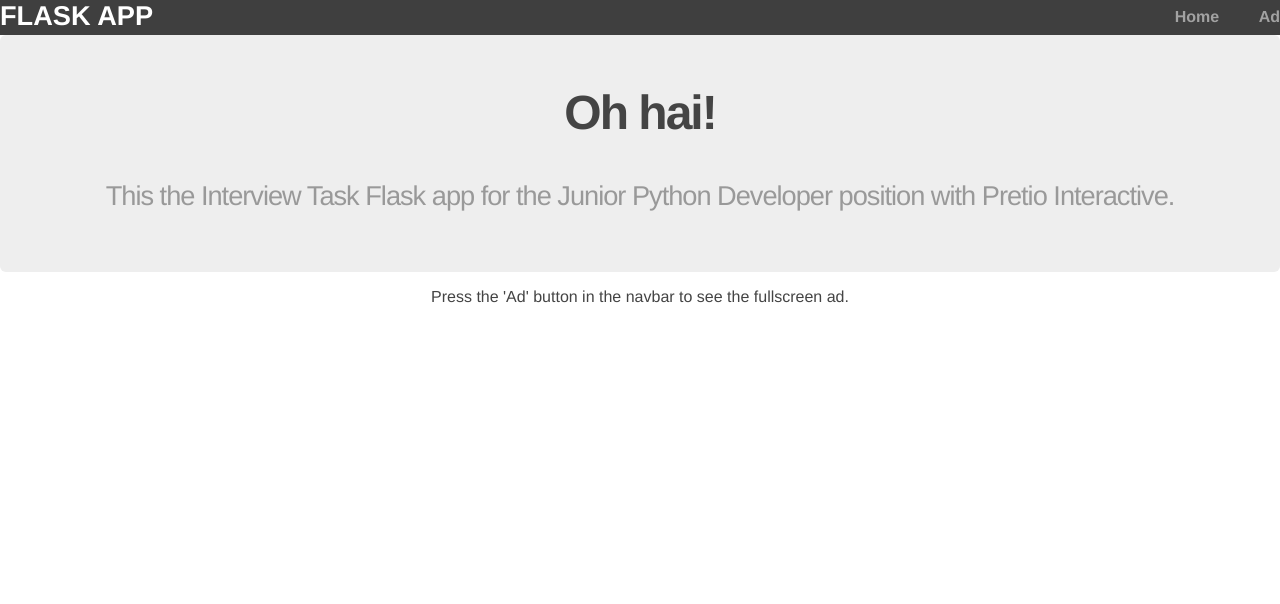
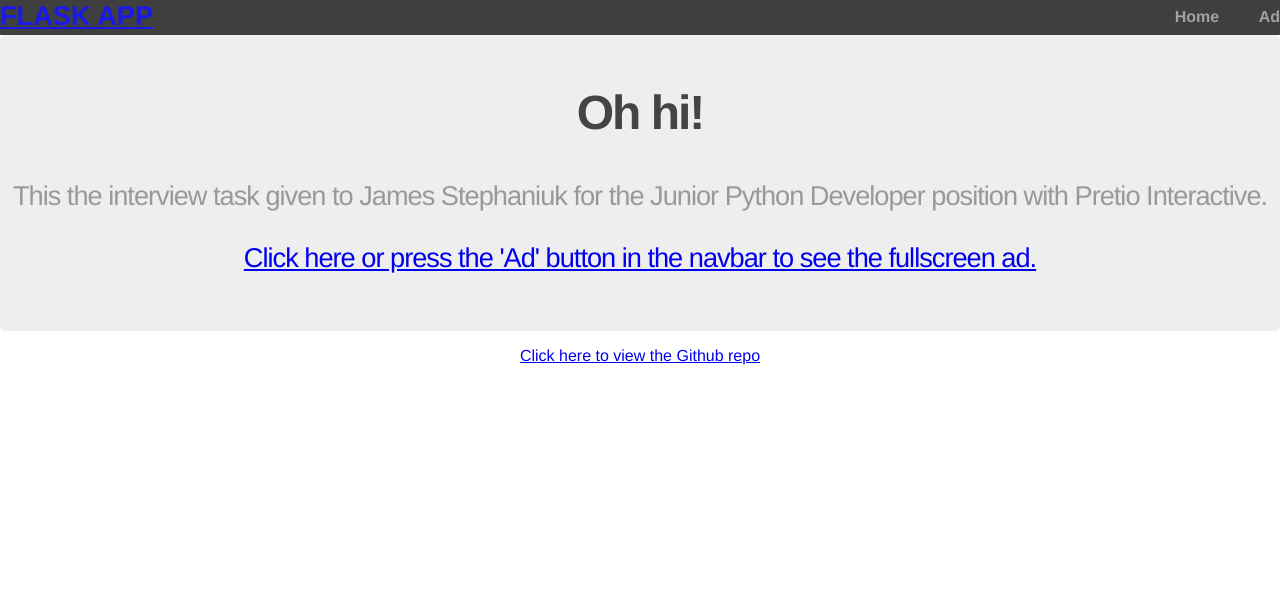
Before and after one commit to jstep/Pretio-Interview, a Flask app: page / in a window 1280 px wide. Shown: the top 604 px of the page. Run offline with Flask 2, Linux system fonts and the light colour scheme.

Commit message:
Add links

```diff
--- a/templates/home.html
+++ b/templates/home.html
@@ -1,8 +1,9 @@
 {% extends "layout.html" %}
 {% block content %}
   <div class="jumbo">
-    <h2>Oh hai!<h2>
-    <h3>This the Interview Task Flask app for the Junior Python Developer position with Pretio Interactive.<h3>
+    <h2>Oh hi!<h2>
+    <h3>This the interview task given to James Stephaniuk for the Junior Python Developer position with Pretio Interactive.<h3>
+    <p><a href="{{ url_for('serve_ad') }}">Click here or press the 'Ad' button in the navbar to see the fullscreen ad.</a></p>
   </div>
-  <p>Press the 'Ad' button in the navbar to see the fullscreen ad.</p>
+  <p><a href="https://github.com/jstep/Pretio-Interview">Click here to view the Github repo</a></p>
 {% endblock %}
--- a/templates/layout.html
+++ b/templates/layout.html
@@ -7,7 +7,7 @@
   <body>
     <header>
       <div class="container">
-        <h1 class="logo">Flask App</h1>
+        <h1 class="logo"><a href="{{ url_for('serve_ad') }}">Flask App</a></h1>
         <strong><nav>
           <ul class="menu">
             <li><a href="{{ url_for('home') }}">Home</a></li>
```
